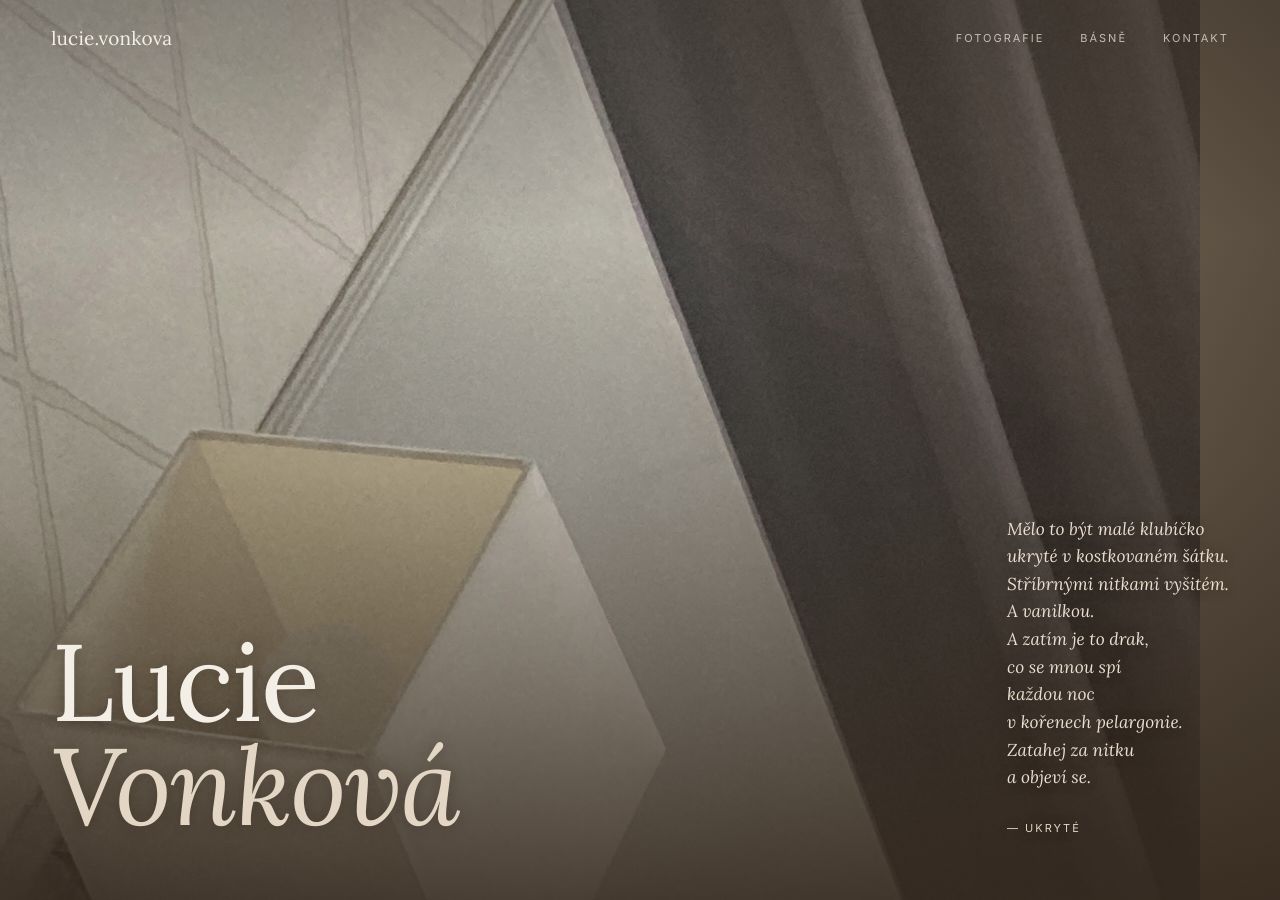
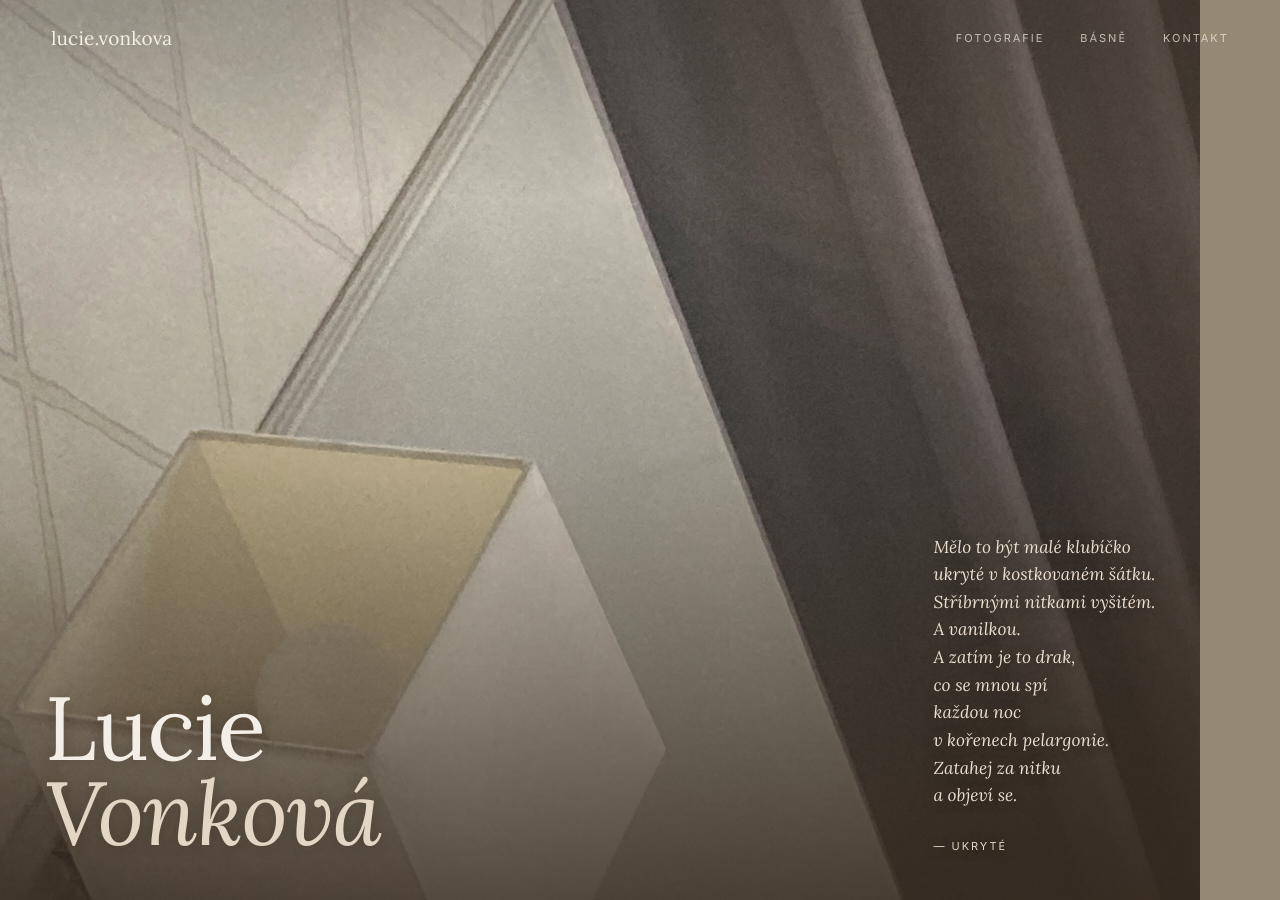
Before and after one commit to lucievonkova/lucievonkova.github.io, a Jekyll site: the page built from index.html, in a window 1280 px wide and 900 px high. Built offline with Jekyll 4.4.1, drawn with Linux system fonts in a browser that asks for light colours.

Commit message:
Add files via upload

```diff
--- a/assets/style.css
+++ b/assets/style.css
@@ -229,6 +229,29 @@ h1, h2, p { margin: 0; }
   .grid .tile img { height: auto; }
 }
 
-/* Úvodní fotka vždy celá, bez ořezu – text může být přes ni */
-.hero { background: #948a74; } /* okrově šedá */
-.hero > img { object-fit: contain; object-position: left center; transform: none; animation: none; }
+/* Úvodní fotka vždy celá, bez ořezu – jméno a báseň leží přímo na fotce */
+.hero {
+  height: auto; min-height: 0; overflow: visible;
+  display: flex; justify-content: flex-start; align-items: flex-start;
+  background: #948a74; /* okrově šedá */
+}
+.hero::after { display: none; }
+.hero-frame { position: relative; display: inline-block; max-width: 100%; }
+.hero-frame > img {
+  display: block; width: auto; height: auto;
+  max-width: 100%; max-height: 100svh;
+}
+.hero-frame::after {
+  content: ""; position: absolute; inset: 0; pointer-events: none;
+  background:
+    linear-gradient(270deg, rgba(52,40,30,.55) 0%, rgba(52,40,30,.2) 35%, rgba(52,40,30,0) 60%),
+    linear-gradient(180deg, rgba(43,38,32,.3) 0%, rgba(43,38,32,0) 22%, rgba(43,38,32,.15) 50%, rgba(52,40,30,.8) 100%);
+}
+.hero-frame .hero-txt { left: clamp(20px, 3.5vw, 48px); right: clamp(20px, 3.5vw, 48px); bottom: clamp(20px, 5vh, 56px); }
+.hero-frame .hero-name { font-size: clamp(40px, 7vw, 116px); }
+/* Na mobilu by se text do malé fotky nevešel – jméno a báseň jsou pod ní */
+@media (max-width: 760px) {
+  .hero { padding-top: 64px; }
+  .hero-frame::after { display: none; }
+  .hero-frame .hero-txt { position: static; padding: 28px 20px 36px; text-shadow: none; }
+}
--- a/index.html
+++ b/index.html
@@ -9,6 +9,7 @@ title: Úvod
 {% unless hero %}{% assign hero = photos | first %}{% endunless %}
 
 <header class="hero">
+  <div class="hero-frame">
   {% if hero %}<img src="{{ hero.image | relative_url }}" alt="{{ hero.title | escape }}">{% endif %}
   <div class="hero-txt">
     <h1 class="hero-name">{{ site.author | split: " " | first }}<br><em>{{ site.author | split: " " | last }}</em></h1>
@@ -19,6 +20,7 @@ title: Úvod
         {% if web.uvod_basen_nazev and web.uvod_basen_nazev != "" %}<p class="label">— {{ web.uvod_basen_nazev }}</p>{% endif %}
       {% endif %}
     </div>
+  </div>
   </div>
 </header>
 
```
